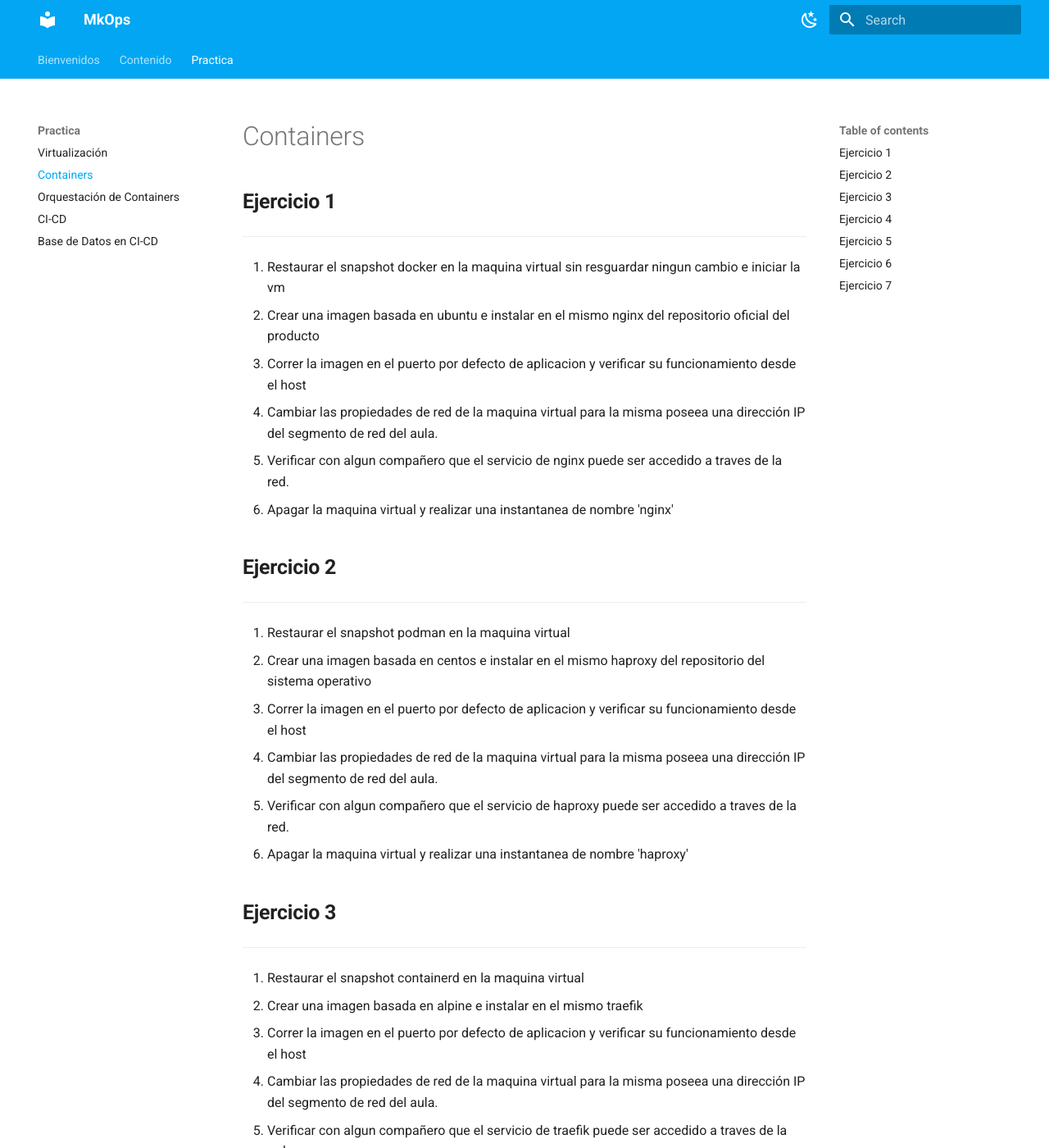
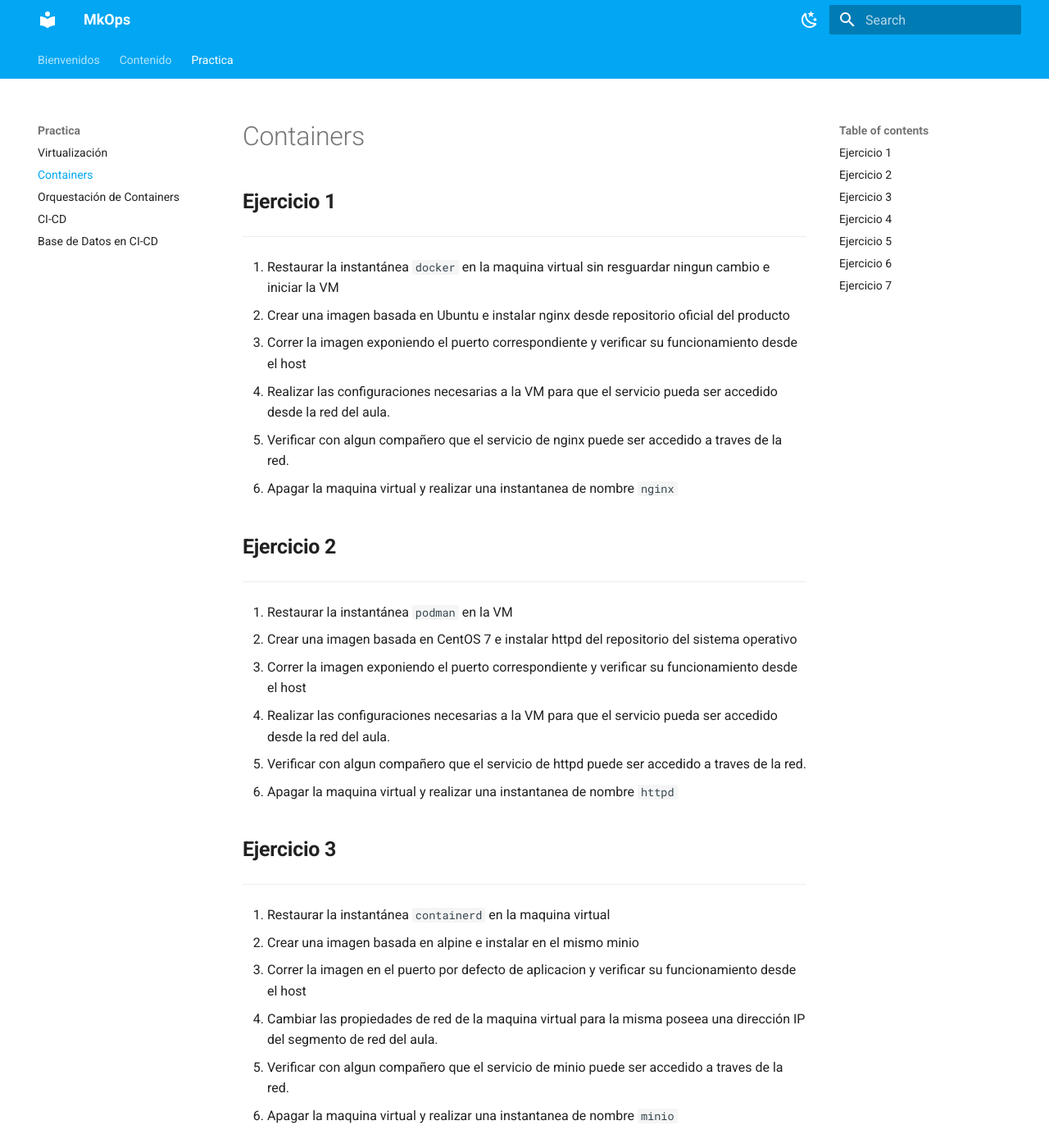
Before and after one commit to nelsonyaccuzzi/mkops, an MkDocs documentation site: the page built from docs/practica/2. containers.md, in a window 1280 px wide and 1400 px high. Shown: the whole window at 82% size. Built offline with MkDocs 1.6.1 and Material for MkDocs 9.7.7, drawn with Linux system fonts in a browser that asks for light colours; some of the changed text lies outside the part shown.

Commit message:
reemplazar traefik por minio

```diff
--- a/docs/practica/2. containers.md
+++ b/docs/practica/2. containers.md
@@ -3,52 +3,52 @@
 ## **Ejercicio 1**
 ---
 
-1. Restaurar el snapshot docker en la maquina virtual sin resguardar ningun cambio e iniciar la vm
-2. Crear una imagen basada en ubuntu e instalar en el mismo nginx del repositorio oficial del producto
-3. Correr la imagen en el puerto por defecto de aplicacion y verificar su funcionamiento desde el host
-4. Cambiar las propiedades de red de la maquina virtual para la misma poseea una dirección IP del segmento de red del aula.
+1. Restaurar la instantánea `docker` en la maquina virtual sin resguardar ningun cambio e iniciar la VM
+2. Crear una imagen basada en Ubuntu e instalar nginx desde repositorio oficial del producto
+3. Correr la imagen exponiendo el puerto correspondiente y verificar su funcionamiento desde el host
+4. Realizar las configuraciones necesarias a la VM para que el servicio pueda ser accedido desde la red del aula.
 5. Verificar con algun compañero que el servicio de nginx puede ser accedido a traves de la red.
-6. Apagar la maquina virtual y realizar una instantanea de nombre 'nginx'
+6. Apagar la maquina virtual y realizar una instantanea de nombre `nginx`
 
 ## **Ejercicio 2**
 ---
 
-1. Restaurar el snapshot podman en la maquina virtual
-2. Crear una imagen basada en centos e instalar en el mismo haproxy del repositorio del sistema operativo
-3. Correr la imagen en el puerto por defecto de aplicacion y verificar su funcionamiento desde el host
-4. Cambiar las propiedades de red de la maquina virtual para la misma poseea una dirección IP del segmento de red del aula.
-5. Verificar con algun compañero que el servicio de haproxy puede ser accedido a traves de la red.
-6. Apagar la maquina virtual y realizar una instantanea de nombre 'haproxy'
+1. Restaurar la instantánea `podman` en la VM
+2. Crear una imagen basada en CentOS 7 e instalar httpd del repositorio del sistema operativo
+3. Correr la imagen exponiendo el puerto correspondiente y verificar su funcionamiento desde el host
+4. Realizar las configuraciones necesarias a la VM para que el servicio pueda ser accedido desde la red del aula.
+5. Verificar con algun compañero que el servicio de httpd puede ser accedido a traves de la red.
+6. Apagar la maquina virtual y realizar una instantanea de nombre `httpd`
 
 ## **Ejercicio 3**
 ---
 
-1. Restaurar el snapshot containerd en la maquina virtual
-2. Crear una imagen basada en alpine e instalar en el mismo traefik
+1. Restaurar la instantánea `containerd` en la maquina virtual
+2. Crear una imagen basada en alpine e instalar en el mismo minio
 3. Correr la imagen en el puerto por defecto de aplicacion y verificar su funcionamiento desde el host
 4. Cambiar las propiedades de red de la maquina virtual para la misma poseea una dirección IP del segmento de red del aula.
-5. Verificar con algun compañero que el servicio de traefik puede ser accedido a traves de la red.
-6. Apagar la maquina virtual y realizar una instantanea de nombre 'traefik'
+5. Verificar con algun compañero que el servicio de minio puede ser accedido a traves de la red.
+6. Apagar la maquina virtual y realizar una instantanea de nombre `minio`
 
 ## **Ejercicio 4**
 ---
 
-1. Restaurar el snapshot 'nginx' creado anteriormente
-2. Crear un archivo html que diga 'DevOps 2022' y montarlo desde el filesystem del host para ser mostrado desde el container
+1. Restaurar la instantánea `nginx` creada anteriormente
+2. Crear un archivo html en el host que diga 'DevOps 2022' y montarlo en el container para que sea servido por el servidor web
 3. Acceder nuevamente desde algun otra pc dentro de la red del aula
 
 ## **Ejercicio 5**
 ---
 
-1. Restaurar el snapshot 'haproxy' creado anteriormente descartando cualquier cambio anterior
-2. Crear un archivo html que diga 'DevOps 2022' junto con su archivo de configuracion y montarlo desde el filesystem del host
+1. Restaurar la instantánea `httpd` creada anteriormente descartando cualquier cambio anterior
+2. Crear un archivo html en el host que diga 'DevOps 2022' y montarlo en el container para que sea servido por el servidor web
 3. Acceder nuevamente desde algun otra pc dentro de la red del aula
 
 ## **Ejercicio 6**
 ---
 
-1. Restaurar el snapshot 'traefik' creado anteriormente descartando cualquier cambio anterior
-2. Crear un archivo de configuracion y montarlo desde el filesystem del host
+1. Restaurar la instantánea `minio` creada anteriormente descartando cualquier cambio anterior
+2. Montar una carpeta del hots para que los datos se guarden en el host.
 3. Acceder nuevamente desde algun otra pc dentro de la red del aula
 
 ## **Ejercicio 7**
```
